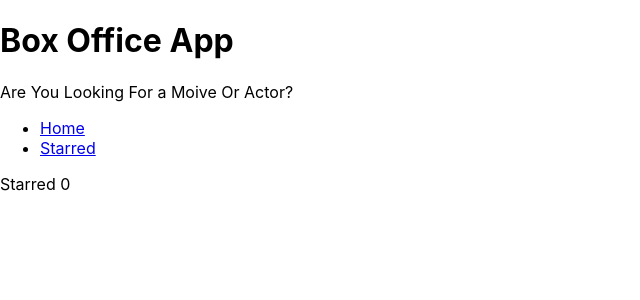
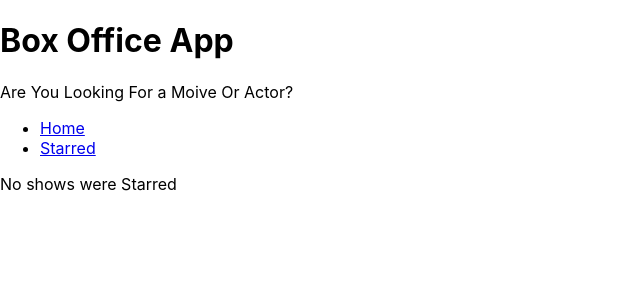
Before and after one commit to tushardamahe/box-office-app, a React (Create React App) app: page /starred in a window 1280 px wide. Shown: the top 300 px of the page, without its empty margins (0-640 px from the left). Built offline with nearby package versions, Linux system fonts and the light colour scheme.

Commit message:
fetched starred shows data, display ShowGrid for them and replaced wrong spelled file useStarShows.js with useStarredShows.js and made some spell correction

```diff
--- a/src/api/tvmaze.js
+++ b/src/api/tvmaze.js
@@ -10,4 +10,11 @@ const apiGet = async queryString => {
 
 export const searchForShows = query => apiGet(`/search/shows?q=${query}`);
 export const searchForPeople = query => apiGet(`/search/people?q=${query}`);
-export const getShowById = showId => apiGet(`/shows/${showId}?embed[]=seasons&embed[]=cast`);
+export const getShowById = showId =>
+  apiGet(`/shows/${showId}?embed[]=seasons&embed[]=cast`);
+
+export const getShowsByIds = async showIds => {
+  const promises = showIds.map(showId => apiGet(`/shows/${showId}`));
+
+  return Promise.all(promises);
+};
--- a/src/components/shows/ShowGrid.jsx
+++ b/src/components/shows/ShowGrid.jsx
@@ -1,9 +1,9 @@
 import ShowCard from './ShowCard';
 
-import { useStarredShow } from '../../lib/useStarShows';
+import { useStarredShows } from '../../lib/useStarredShows';
 
 const ShowGrid = ({ shows }) => {
-  const [starredShows, dispatchStarred] = useStarredShow();
+  const [starredShows, dispatchStarred] = useStarredShows();
 
   const onStarMeClick = showId => {
     const isStarred = starredShows.includes(showId);
--- a/src/lib/useStarShows.js
+++ /dev/null
@@ -1,30 +0,0 @@
-import { useEffect, useReducer } from 'react';
-
-const usePresistedReducer = (reducer, intialState, localStorageKey) => {
-  const [state, dispatch] = useReducer(reducer, intialState, inital => {
-    const presistedValue = localStorage.getItem(localStorageKey);
-
-    return presistedValue ? JSON.parse(presistedValue) : inital;
-  });
-
-  useEffect(() => {
-    localStorage.setItem(localStorageKey, JSON.stringify(state));
-  }, [state, localStorageKey]);
-
-  return [state, dispatch];
-};
-
-const starredShowsReducer = (currrentStarred, action) => {
-  switch (action.type) {
-    case 'STAR':
-      return currrentStarred.concat(action.showId);
-    case 'UNSTAR':
-      return currrentStarred.filter(showId => showId !== action.showId);
-    default:
-      return currrentStarred;
-  }
-};
-
-export const useStarredShow = () => {
-  return usePresistedReducer(starredShowsReducer, [], 'starred Shows');
-};
--- /dev/null
+++ b/src/lib/useStarredShows.js
@@ -0,0 +1,30 @@
+import { useReducer, useEffect } from 'react';
+
+const usePersistedReducer = (reducer, initialState, localStorageKey) => {
+  const [state, dispatch] = useReducer(reducer, initialState, initial => {
+    const persistedValue = localStorage.getItem(localStorageKey);
+
+    return persistedValue ? JSON.parse(persistedValue) : initial;
+  });
+
+  useEffect(() => {
+    localStorage.setItem(localStorageKey, JSON.stringify(state));
+  }, [state, localStorageKey]);
+
+  return [state, dispatch];
+};
+
+const starredShowsReducer = (currentStarred, action) => {
+  switch (action.type) {
+    case 'STAR':
+      return currentStarred.concat(action.showId);
+    case 'UNSTAR':
+      return currentStarred.filter(showId => showId !== action.showId);
+    default:
+      return currentStarred;
+  }
+};
+
+export const useStarredShows = () => {
+  return usePersistedReducer(starredShowsReducer, [], 'starredShows');
+};
--- a/src/pages/Starred.jsx
+++ b/src/pages/Starred.jsx
@@ -1,9 +1,33 @@
-import { useStarredShow } from '../lib/useStarShows';
+import { useStarredShows } from '../lib/useStarredShows';
+import { useQuery } from '@tanstack/react-query';
+import { getShowsByIds } from '../api/tvmaze';
+import ShowGrid from '../components/shows/ShowGrid';
 
 const Starred = () => {
-  const [starredShows] = useStarredShow();
+  const [starredShowsIds] = useStarredShows();
 
-  return <div>Starred {starredShows.length}</div>;
+  const { data: starredShows, error: starredShowsError } = useQuery({
+    queryKey: ['starred', starredShowsIds],
+    queryFn: () =>
+      getShowsByIds(starredShowsIds).then(result =>
+        result.map(show => ({ show }))
+      ),
+    refetchOnWindowFocus: false,
+  });
+
+  if (starredShows && starredShows.length === 0) {
+    return <div>No shows were Starred</div>;
+  }
+
+  if (starredShows && starredShows.length > 0) {
+    return <ShowGrid shows={starredShows} />;
+  }
+
+  if( starredShowsError) {
+    return <div>Error Occured: {starredShowsError.message}</div>
+  }
+
+  return <div>Show are loading..</div>;
 };
 
 export default Starred;
```
Also changed, not shown: 1 other file (tests, documents, lock files or other folders).
